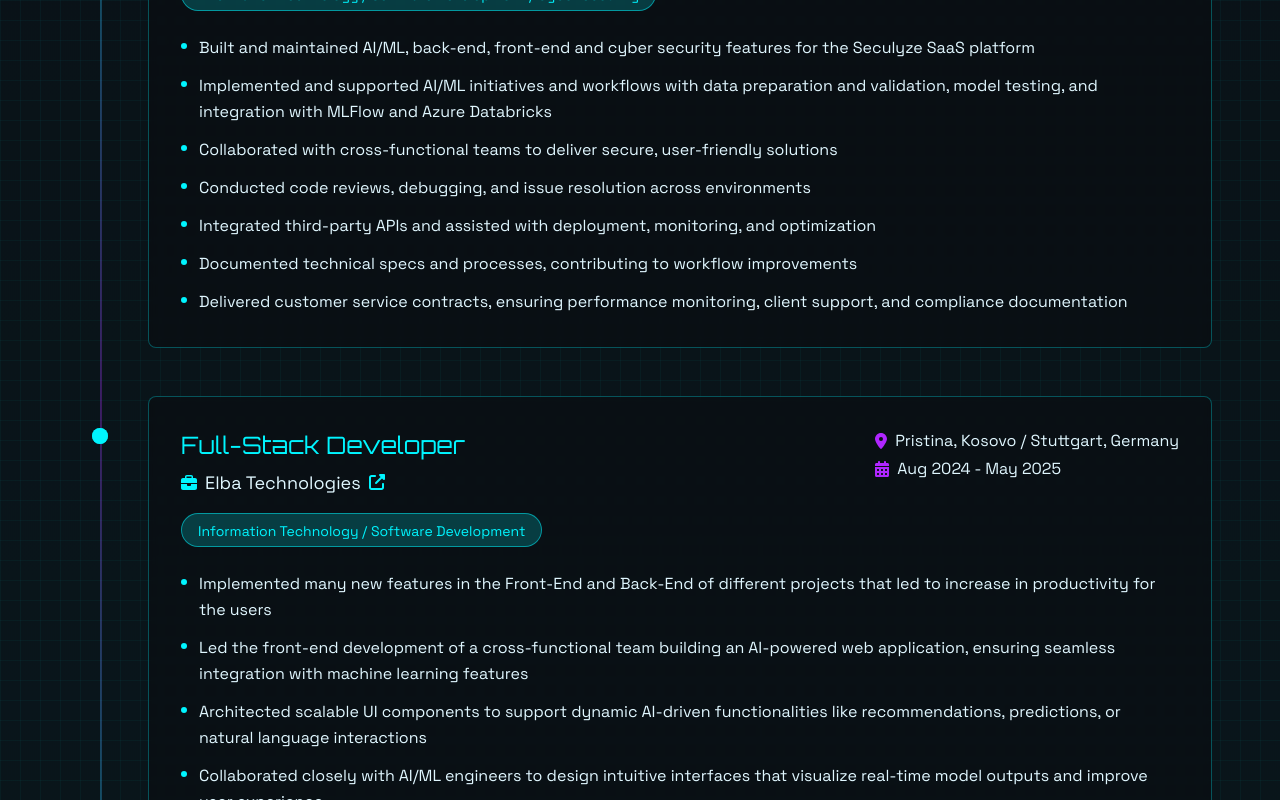
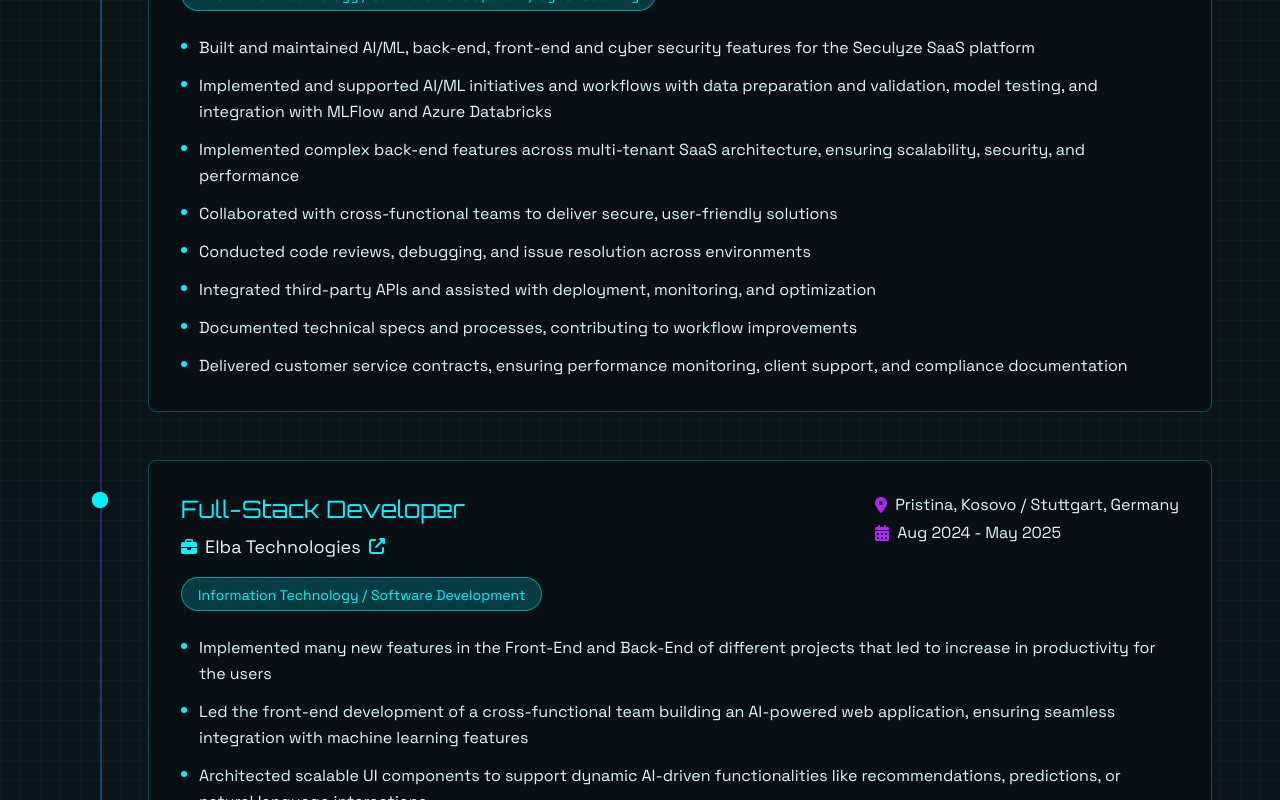
Before and after one commit to RinorRexhaj/Portfolio, a React (Vite) app: page / in a window 1280 px wide. Shown: the part 1080-1880 px from the top of the page. Built offline with nearby package versions, Linux system fonts and the light colour scheme.

Commit message:
Updated the current experience's details

```diff
--- a/src/components/Experience.tsx
+++ b/src/components/Experience.tsx
@@ -19,6 +19,7 @@ const experienceData = [
     responsibilities: [
       "Built and maintained AI/ML, back-end, front-end and cyber security features for the Seculyze SaaS platform",
       "Implemented and supported AI/ML initiatives and workflows with data preparation and validation, model testing, and integration with MLFlow and Azure Databricks",
+      "Implemented complex back-end features across multi-tenant SaaS architecture, ensuring scalability, security, and performance",
       "Collaborated with cross-functional teams to deliver secure, user-friendly solutions",
       "Conducted code reviews, debugging, and issue resolution across environments",
       "Integrated third-party APIs and assisted with deployment, monitoring, and optimization",
```
